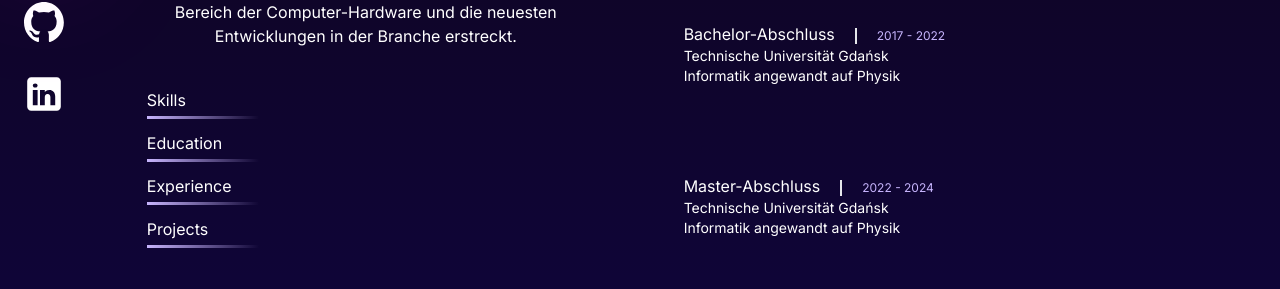
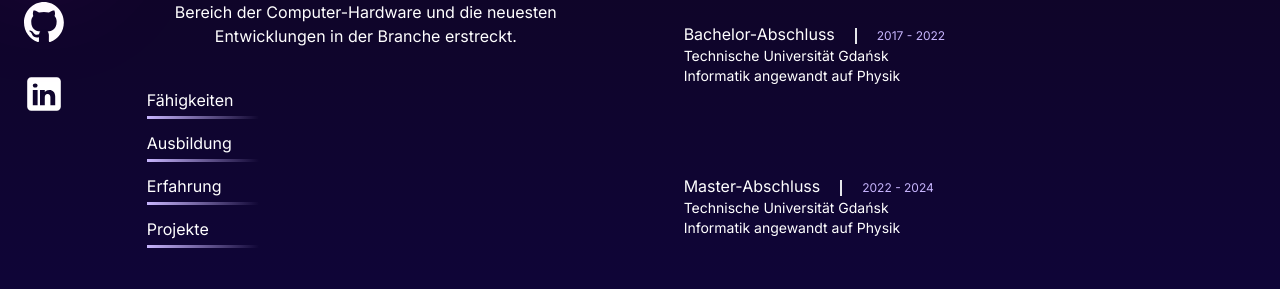
Before and after one commit to DanielFijolek/portfolio, a Next.js app: page /de in a window 1280 px wide. Shown: the part 422-711 px from the top of the page. Built offline with nearby package versions, Linux system fonts and the light colour scheme.

Commit message:
Update tab names in Header component

```diff
--- a/src/app/[lang]/ExperienceTab.tsx
+++ b/src/app/[lang]/ExperienceTab.tsx
@@ -11,7 +11,7 @@ const ExperienceTab = async ({ lang }: Props) => {
   const dict = await getDictionary(lang);
 
   return (
-    <TabContainer tabName={dict.tabsName.exercises}>
+    <TabContainer tabName={dict.tabsName.experience}>
       {dict.experience.map((element, idx) => (
         <div
           className="mt-6 flex flex-col gap-y-3 rounded-md p-4 transition-all duration-300 hover:bg-violet-800/20 hover:drop-shadow-glow focus:bg-violet-800/20 focus:outline-none focus:drop-shadow-glow"
--- a/src/app/[lang]/Header.tsx
+++ b/src/app/[lang]/Header.tsx
@@ -5,10 +5,11 @@ type Props = {
   lang: Locale;
 };
 
-const tabNames = ["Skills", "Education", "Experience", "Projects"] as const;
-
 const Header = async ({ lang }: Props) => {
   const dict = await getDictionary(lang);
+
+  const tabNames: string[] = Object.values(dict.tabsName) as string[];
+  console.log(tabNames);
 
   return (
     <header className="mt-10 flex flex-col items-center justify-center lg:mt-0 lg:w-1/2 ">
--- a/src/app/[lang]/dictionaries/de.json
+++ b/src/app/[lang]/dictionaries/de.json
@@ -2,7 +2,7 @@
   "tabsName": {
     "skills": "Fähigkeiten",
     "education": "Ausbildung",
-    "exercises": "Erfahrung",
+    "experience": "Erfahrung",
     "projects": "Projekte"
   },
   "title": "Frontend Entwickler",
--- a/src/app/[lang]/dictionaries/en.json
+++ b/src/app/[lang]/dictionaries/en.json
@@ -2,7 +2,7 @@
   "tabsName": {
     "skills": "Skills",
     "education": "Education",
-    "exercises": "Experience",
+    "experience": "Experience",
     "projects": "Projects"
   },
   "title": "Frontend Developer",
--- a/src/app/[lang]/dictionaries/pl.json
+++ b/src/app/[lang]/dictionaries/pl.json
@@ -2,7 +2,7 @@
   "tabsName": {
     "skills": "Umiejętności",
     "education": "Edukacja",
-    "exercises": "Doświadczenie",
+    "experience": "Doświadczenie",
     "projects": "Projekty"
   },
   "title": "Programista Frontend",
```
